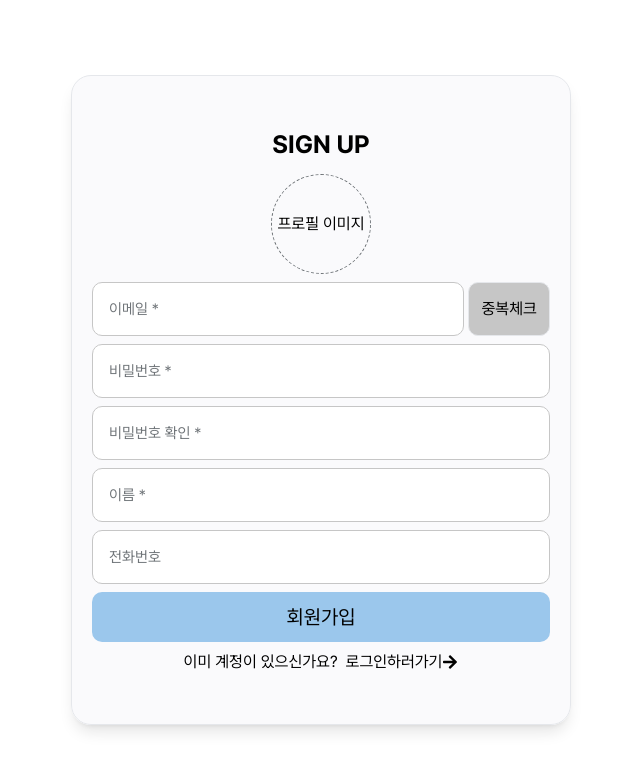
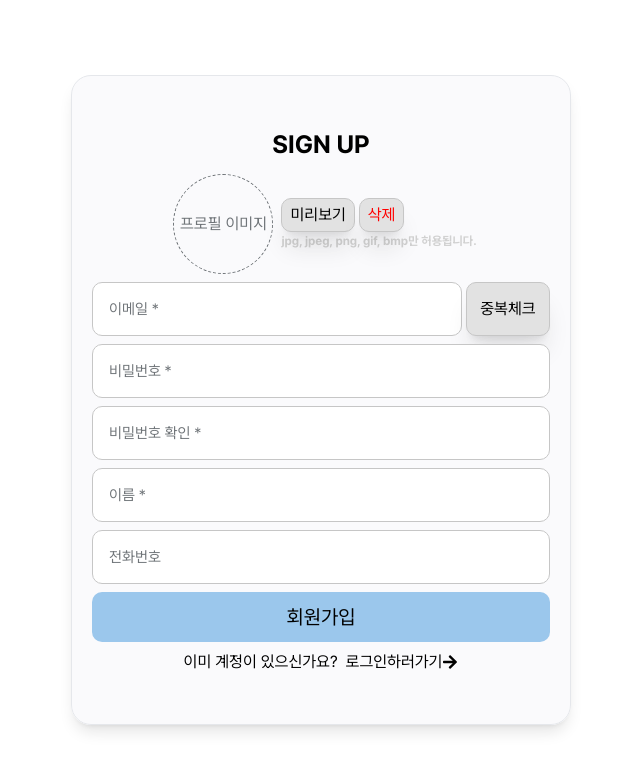
Before and after one commit to ST-JM-ORG/notice-board-fe, a Next.js app: page /sign-up in a window 1280 px wide. Shown: the top 770 px of the page, without its empty margins (319-959 px from the left). Built offline with nearby package versions, Linux system fonts and the light colour scheme.

Commit message:
Feat: 회원가입 > 프로필 이미지 미리보기, 삭제 버튼 추가

```diff
--- a/src/app/(auth)/sign-up/page.tsx
+++ b/src/app/(auth)/sign-up/page.tsx
@@ -7,6 +7,7 @@ import { shallowEqual } from "react-redux";
 
 import { useRouter } from "next/navigation";
 
+import Button from "@components/button";
 import Input from "@components/input";
 import ProfileUploader from "@components/profile-uploader";
 
@@ -15,7 +16,6 @@ import { EmailRegex, PwRegex } from "@constants/regex";
 import { emailDupCheck, signUp } from "@redux/apis/auth-api";
 import { useAppSelector, useThunkDispatch } from "@redux/hook";
 
-import { cn } from "@utils/classname";
 import { encodeFileToBase64 } from "@utils/file-encoder";
 import { profileImgWhiteList } from "@utils/mime";
 
@@ -84,6 +84,12 @@ const Page = () => {
     }
   };
 
+  const handleRemoveProfile = () => {
+    setValue("file", null);
+    setValue("fileName", null);
+    setValue("mime", null);
+  };
+
   const handleEmailDupCheck = () => {
     const email: string = getValues("email");
 
@@ -126,8 +132,27 @@ const Page = () => {
           name="file"
           control={control}
           render={({ field: { value }, fieldState: { error } }) => (
-            <div className="flex flex-col items-center justify-center">
-              <ProfileUploader file={value} onChange={handleChangeFile} />
+            <div className="flex flex-col items-center">
+              <div className="flex items-center justify-start space-x-2">
+                <ProfileUploader file={value} onChange={handleChangeFile} />
+                <div>
+                  <div className="space-x-1">
+                    <Button type="button" onClick={handleRemoveProfile}>
+                      미리보기
+                    </Button>
+                    <Button
+                      type="button"
+                      className="text-red"
+                      onClick={handleRemoveProfile}
+                    >
+                      삭제
+                    </Button>
+                  </div>
+                  <p className="text-american-silver text-12 font-bold">
+                    jpg, jpeg, png, gif, bmp만 허용됩니다.
+                  </p>
+                </div>
+              </div>
               <p className="px-5 text-13 text-red">{error && error.message}</p>
             </div>
           )}
@@ -161,18 +186,14 @@ const Page = () => {
             )}
           />
 
-          <button
+          <Button
             type="button"
-            className={cn(
-              "h-54 w-100 rounded-10 border-1 bg-silver-sand backdrop-blur-md",
-              "transition-color duration-200 ease-in-out",
-              "hover:bg-gainsboro",
-            )}
+            className="h-54 w-100"
             onClick={handleEmailDupCheck}
           >
             {/* Note: '중복체크중...'을 로딩바로 나중에 변경 */}
             {emailDupCheckStatus === "pending" ? "중복체크중..." : "중복체크"}
-          </button>
+          </Button>
         </div>
 
         <Controller
--- a/src/components/profile-uploader.tsx
+++ b/src/components/profile-uploader.tsx
@@ -28,9 +28,9 @@ const ProfileUploader = (props: Props) => {
           )}
         >
           {file ? (
-            <img src={file} alt="Profile image" />
+            <img src={file} alt="Profile image" className="rounded-50" />
           ) : (
-            <span>프로필 이미지</span>
+            <span className="text-sonic-silver">프로필 이미지</span>
           )}
         </label>
       </div>
```
